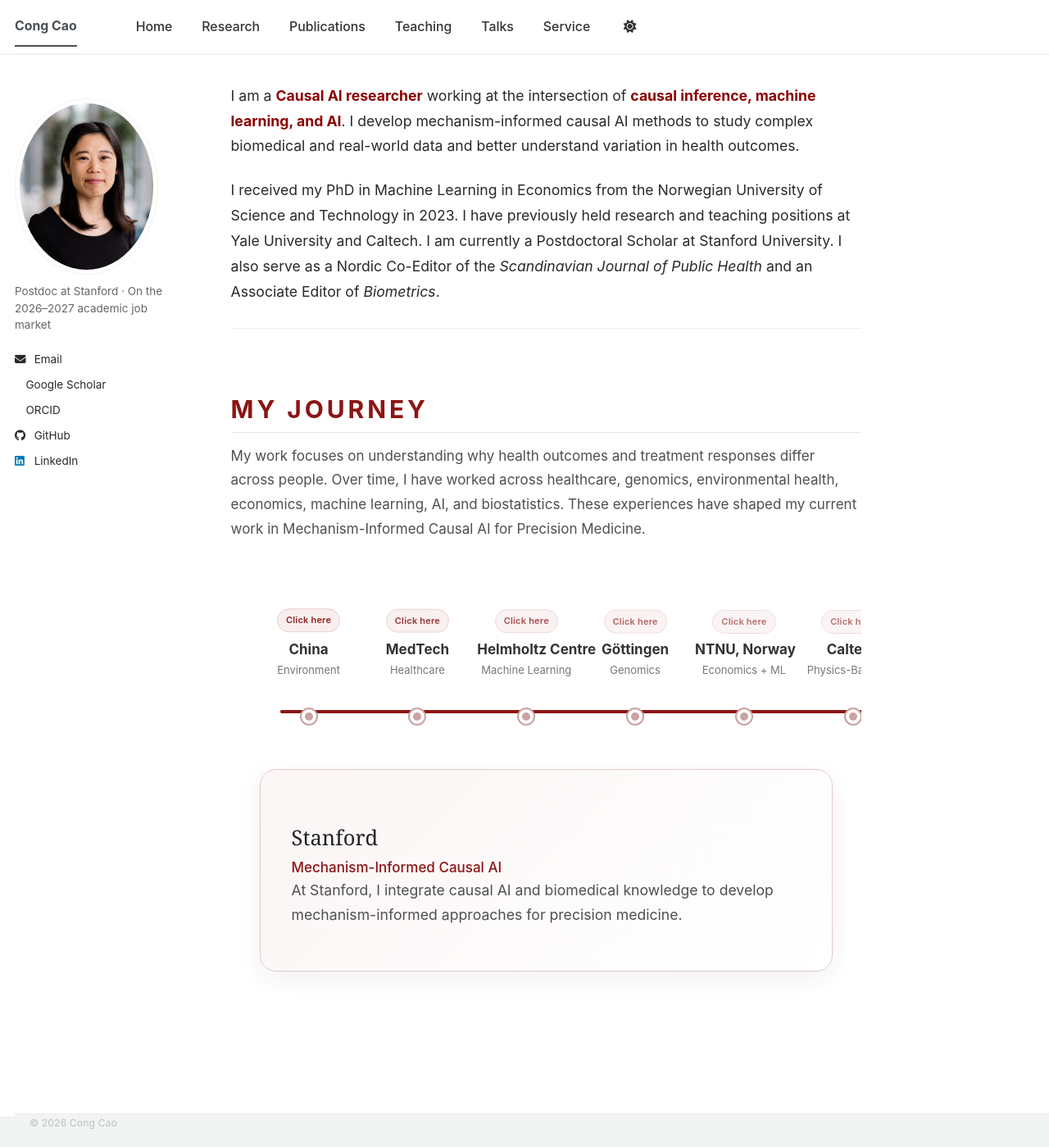
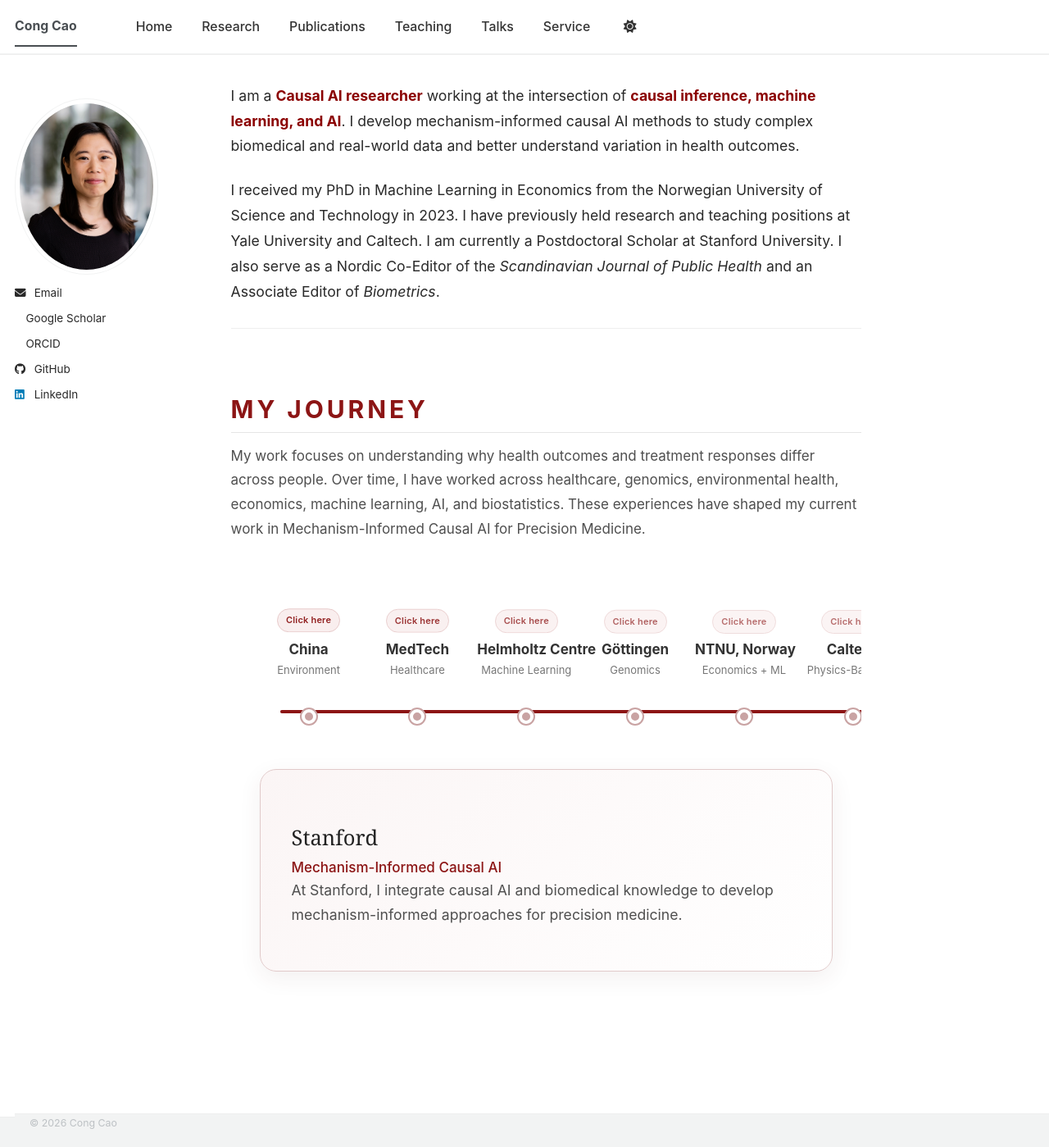
Before and after one commit to congca0/congca0.github.io, a Jekyll site: the page built from index.md, in a window 1280 px wide and 1399 px high. Shown: the whole window at 82% size. Built offline with Jekyll 4.4.1, drawn with Linux system fonts in a browser that asks for light colours; a style sheet for code colours, icons or effects is not loaded; our own code applies the rules of GitHub Pages for plain Markdown files.

Commit message:
Update _config.yml

```diff
--- a/_config.yml
+++ b/_config.yml
@@ -8,7 +8,6 @@ baseurl: ""
 author:
   name: ""
   avatar: "profile.jpg"
-  bio: "Postdoc at Stanford · On the 2026–2027 academic job market"
   linkedin: "cong-cao-70068839b"
   orcid: "https://orcid.org/0000-0001-8289-1705"
   googlescholar: "https://scholar.google.com/citations?user=KoFMlFQAAAAJ&hl=en"
```
